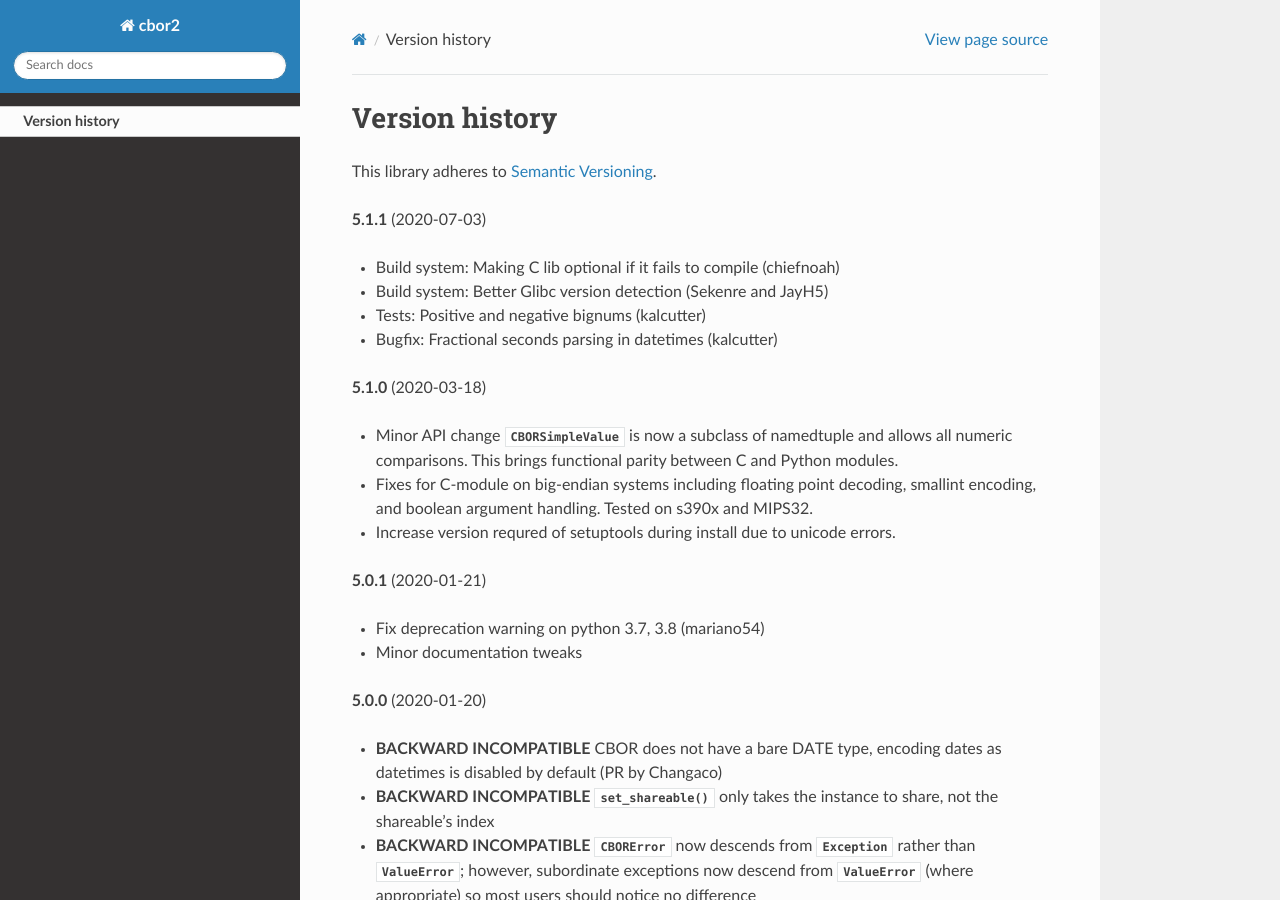
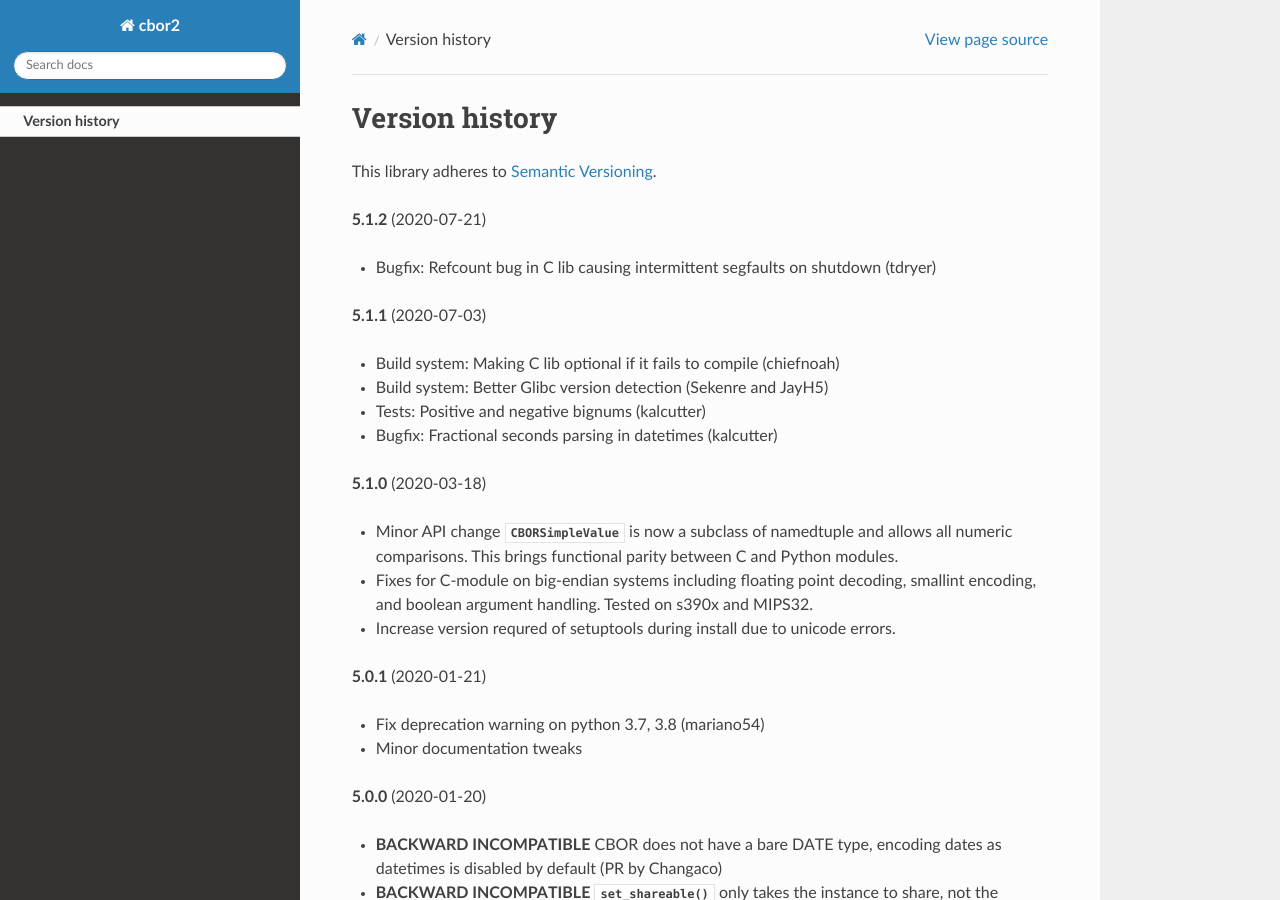
Before and after one commit to agronholm/cbor2, a Sphinx documentation site: the page built from docs/versionhistory.rst, in a window 1280 px wide and 900 px high. Built offline with Sphinx 7.4.7 and the Read the Docs theme 2.0.0, drawn with Linux system fonts in a browser that asks for light colours; pages that are not in the unit, such as notebooks, are missing from menus.

Commit message:
Bugfix release, update versionhistory

```diff
--- a/docs/versionhistory.rst
+++ b/docs/versionhistory.rst
@@ -4,6 +4,11 @@ Version history
 .. currentmodule:: cbor2
 
 This library adheres to `Semantic Versioning <http://semver.org/>`_.
+
+
+**5.1.2** (2020-07-21)
+
+- Bugfix: Refcount bug in C lib causing intermittent segfaults on shutdown (tdryer)
 
 **5.1.1** (2020-07-03)
 
```
